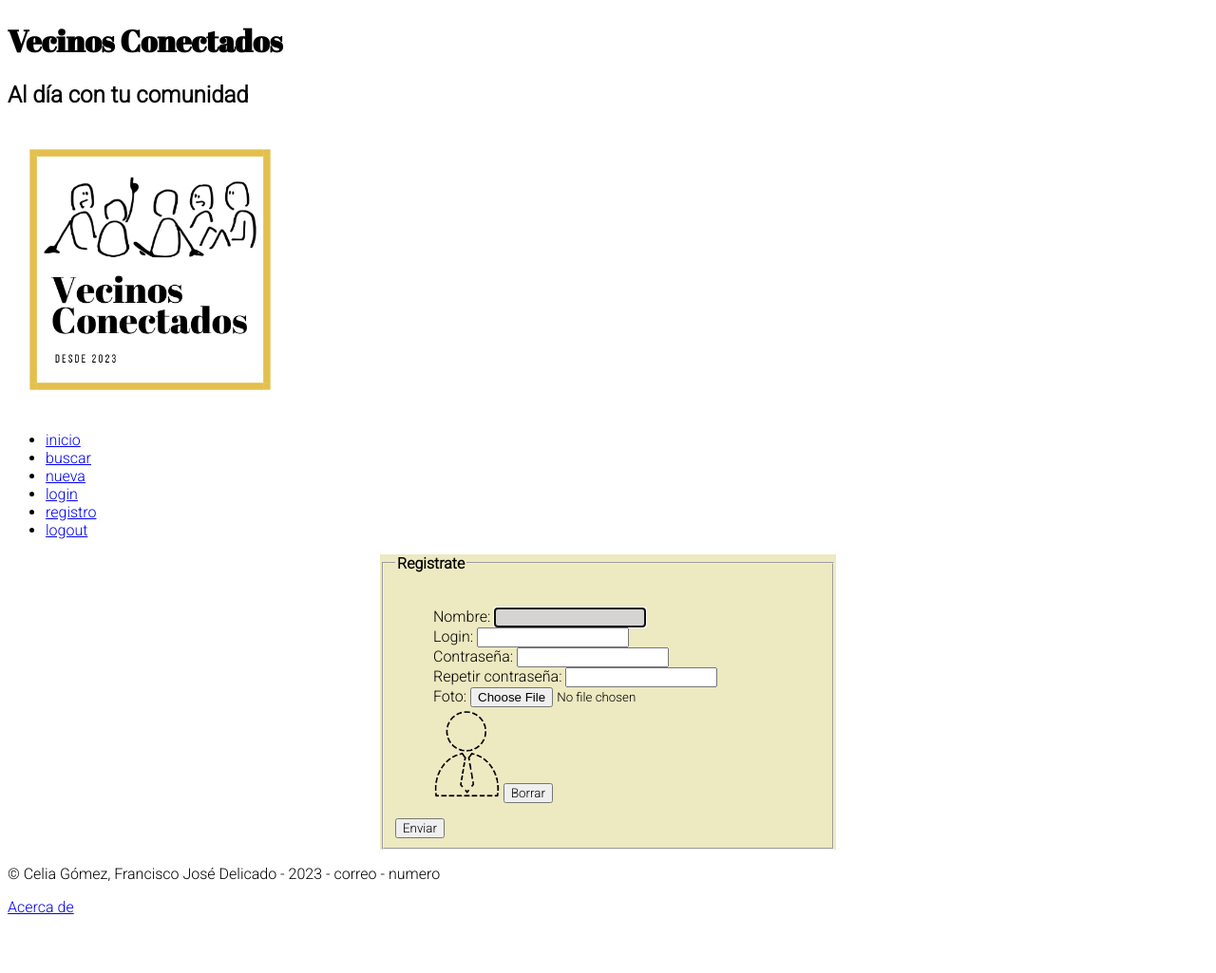
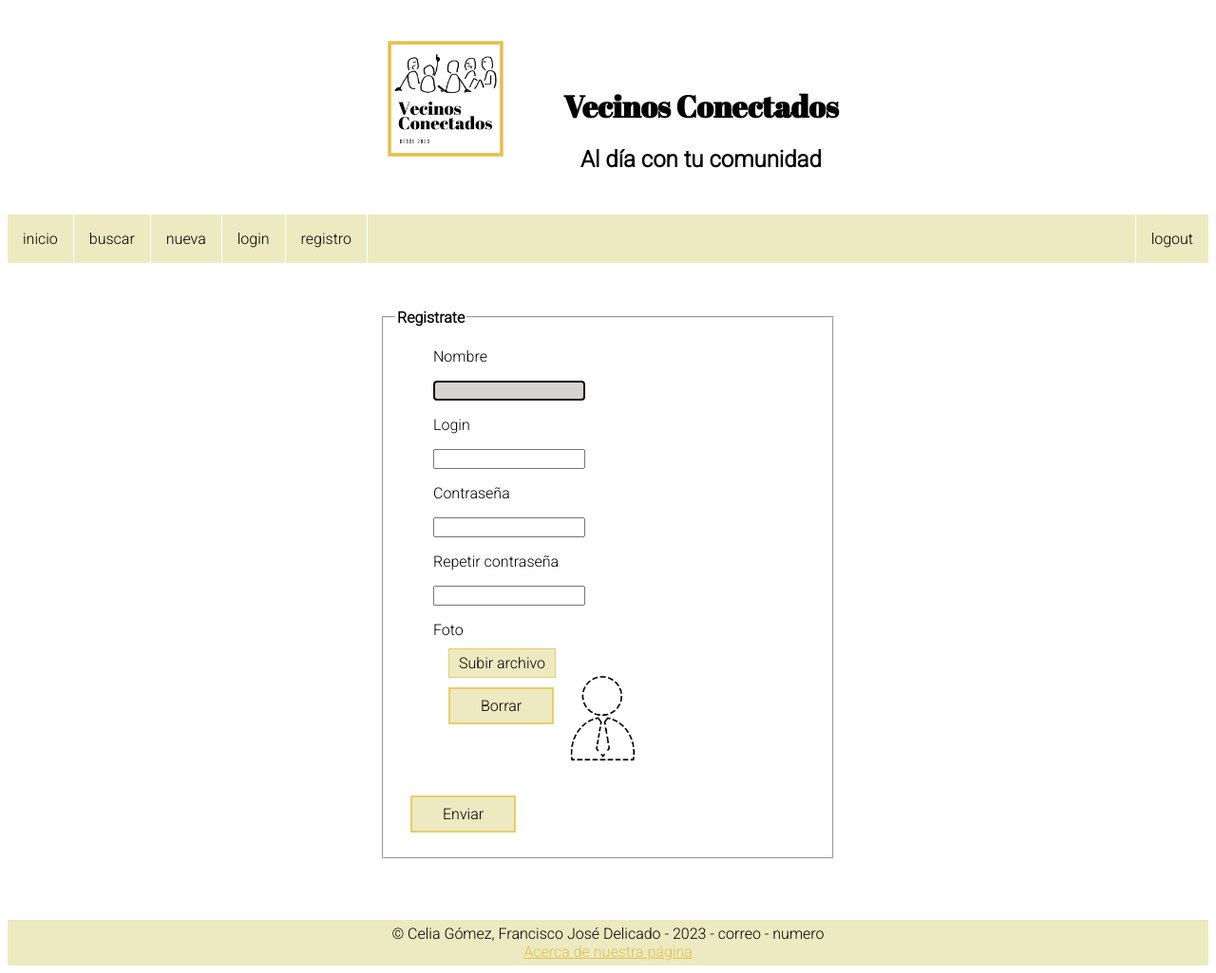
Before and after one commit to franndeli/PCW, a PHP site: page /registro.html in a window 1280 px wide. Shown: the whole page at 95% size. Before the commit the page ends 963 px from the top, so only its background shows below. Run offline with PHP 8.4, Linux system fonts and the light colour scheme.

Commit message:
cositas nuevas

```diff
--- a/registro.html
+++ b/registro.html
@@ -11,9 +11,11 @@
     </head>
     <body>
         <header>
-            <h1>Vecinos Conectados</h1>
-            <h2>Al día con tu comunidad</h2>
-            <a href="index.html"><img src="imagenes/logo.png" alt="cabecera" width="300"></a>
+            <a href="index.html"><img src="imagenes/logo.png" alt="cabecera"></a>
+            <div class="encima">
+                <h1>Vecinos Conectados</h1>
+                <h2>Al día con tu comunidad</h2>
+            </div>
             <!-- HACEMOS EL MENÚ CON UNA LISTA Y MAS TARDE LO EDITAREMOS CON CSS -->
             <div class="navegacion">
                 <!-- esto es para el menu hamborguesa <input type="checkbox" id="menu-checked">
@@ -28,7 +30,7 @@
                         <li><a href="nueva.html"><span class=""></span>nueva</a></li>
                         <li><a href="login.html"><span class=""></span>login</a></li>
                         <li><a href="registro.html"><span class=""></span>registro</a></li>
-                        <li><a href="index.html"><span class=""></span>logout</a></li>
+                        <li class="logout"><a href="index.html"><span class=""></span>logout</a></li>
 
                     </ul>
                 </nav>
@@ -39,22 +41,24 @@
             <fieldset>
                 <legend>Registrate</legend>
                     <ul>
-                        <li><span class=""></span><label> Nombre: <input type="text" id="nombre" name="nombre" autofocus="autofocus" required></label><br></li>
-                        <li><span class=""></span><label> Login: <input type="text" id="login" name="login" minlength="4" maxlength="20" pattern="[A-Za-z0-9]+" required></label><br></li>
-                        <li><span class=""></span><label> Contraseña: <input type="password" id="password" name="password" minlength="4" maxlength="20" pattern="[A-Za-z0-9-\.-\_]+" required></label><br></li>
-                        <li><span class=""></span><label> Repetir contraseña: <input type="password" id="password2" name="password2" minlength="4" maxlength="20" ></label><br></li>
-                        <li><label for="foto">Foto:
-                            <input type="file" id="foto" accept="image/*"><br>
+                        <li><span class=""></span><label><p>Nombre</p><input type="text" id="nombre" name="nombre" autofocus="autofocus" required></label><br></li>
+                        <li><span class=""></span><label><p>Login</p><input type="text" id="login" name="login" minlength="4" maxlength="20" pattern="[A-Za-z0-9]+" required></label><br></li>
+                        <li><span class=""></span><label><p>Contraseña</p><input type="password" id="password" name="password" minlength="4" maxlength="20" pattern="[A-Za-z0-9-\.-\_]+" required></label><br></li>
+                        <li><span class=""></span><label><p>Repetir contraseña</p><input type="password" id="password2" name="password2" minlength="4" maxlength="20" ></label><br></li>
+                        <li><p>Foto</p><label for="foto" class="subir">
+                            <i class="idk"></i>Subir archivo
+                        </label>
+                            <input type="file" id="foto" value="" accept="image/*" style='display: none;'><br>
                             <img src="imagenes/vacia.png" alt="por defecto" width="70"></label>
-                            <input type="reset" value="Borrar"></li>
+                            <input class="boton" type="reset" value="Borrar"></li>
                     </ul>
-                    <input type="submit"  value="Enviar" >
+                    <input class="boton" type="submit"  value="Enviar" >
                     <!-- <input type="reset" value="Borrar"> -->
             </fieldset>
         </form>
 
         <footer>
             <p>&copy; Celia Gómez, Francisco José Delicado - 2023 - correo - numero</p>
-            <a href="acerca.html">Acerca de</a>
+            <a href="acerca.html">Acerca de nuestra página</a>
         </footer>
     </body>
--- a/style.css
+++ b/style.css
@@ -11,35 +11,147 @@
     --negro: black;
     --blanco: white;
 }
-
+*{
+    font-family: 'Roboto', sans-serif;
+}
 h1{
     font-family: 'Abril Fatface', cursive;
 }
+/*cabecera imagen, titulo y sub*/
+header {
+    margin-top: 2em;
+    text-align: center;
+}
+header > div.encima {
+    display: inline-block;
+    margin-left: 3em;
+}
+header > div.encima > h1 {
+    margin-top: 0em;
+}
+header > a > img {
+    width: 9em;
+    height: 9em;
+}
+/*barra de navegacion*/
+.navegacion > nav >  ul > li.logout{
+    float: right;
+    border-left: 1px solid var(--blanco);
+}
+.navegacion > nav > ul{
+    list-style-type: none;
+    margin: 0;
+    padding: 0;
+    overflow: hidden;
+    background-color: var(--amarillo-claro2);
+    margin-bottom: 3em;
+    margin-top: 1.5em;
+}
+.navegacion > nav> ul > li {
+    float: left;
+    border-right: 1px solid var(--blanco);
+}
+.navegacion > nav> ul > li:last-child {
+    border-right: none;
+}
+.navegacion > nav > ul > li > a{
+    display: block;
+    color: var(--negro);
+    text-align: center;
+    padding: 1em;
+    text-decoration: none;
+}
+.navegacion >nav>  ul > li:hover a{
+    color: var(--blanco);
+    font-weight: bold;
+    background-color: var(--negro);
+}
 
-*{
-    font-family: 'Roboto', sans-serif;
-}
 /*PARA FORMULARIOS*/
 form#formulario {
     width: 30em;
-    margin:auto;
+    margin: auto;
 }
 form#formulario {
-    background-color: var(--amarillo-claro2);
+    background-color: var(--blanco);
     list-style: none;
 }
 form#formulario > fieldset > ul {
     list-style: none;
-    margin-top: 2em;
+    margin-top: 1em;
+    padding-inline-start: 40px;
 }
 form#formulario > fieldset > ul > li > label > input:hover{
     color: var(--amarillo);
 }
 form#formulario > fieldset > legend {
     font-weight: bold;
+    margin-top: 10%;
+}
+form#formulario > h4 {
+    text-align: center;
+}
+form#formulario > h4 > a{
+    color: var(--amarillo);
+}
+form#formulario > h4 > a:hover{
+    color: var(--negro);
 }
 /*para que destaquen los campos focus*/
 input:focus{
     border: 2px solid;
     background: var(--gris-claro);
 }
+/*footer*/
+body > footer{
+    margin-top: 4em;
+    background-color: var(--amarillo-claro2);
+    padding: .3em;
+    text-align: center;
+}
+body > footer > p{
+    margin:  0;
+    color: var(--negro);
+}
+body > footer > a{
+    color: var(--amarillo-oscuro);
+}
+body > footer > a:hover{
+    color: var(--blanco);
+}
+/*BOTONES*/
+input.boton {
+    text-decoration:none;
+    font-size: 1em;
+    color: var(--negro);
+    padding-top:.5em;
+    padding-bottom:.5em;
+    padding-left:2em;
+    padding-right:2em;
+    background-color: var(--amarillo-claro2);
+    border-color: var(--amarillo);
+    border-style: solid;
+    float: left;
+    margin-top: 1em;
+    margin-bottom: 1em;
+    margin-left: 1em;
+    margin-right: 1em;
+}
+input.boton:hover {
+    background-color: var(--negro);
+    color: var(--blanco);
+}
+form#formulario > fieldset > ul > li > label > input#foto{
+    display: none;
+}
+.subir{
+    padding: 5px 10px;
+    background: var(--amarillo-claro2);
+    color:var(--negro);
+    border:.1em solid var(--amarillo);
+    margin-left: 1em;
+}
+.subir:hover{
+    background-color: var(--negro);
+    color: var(--blanco);
+}
```
Also changed, not shown: acerca.html (+5 -3 lines), index.html (+5 -3 lines), login.html (+9 -7 lines).
